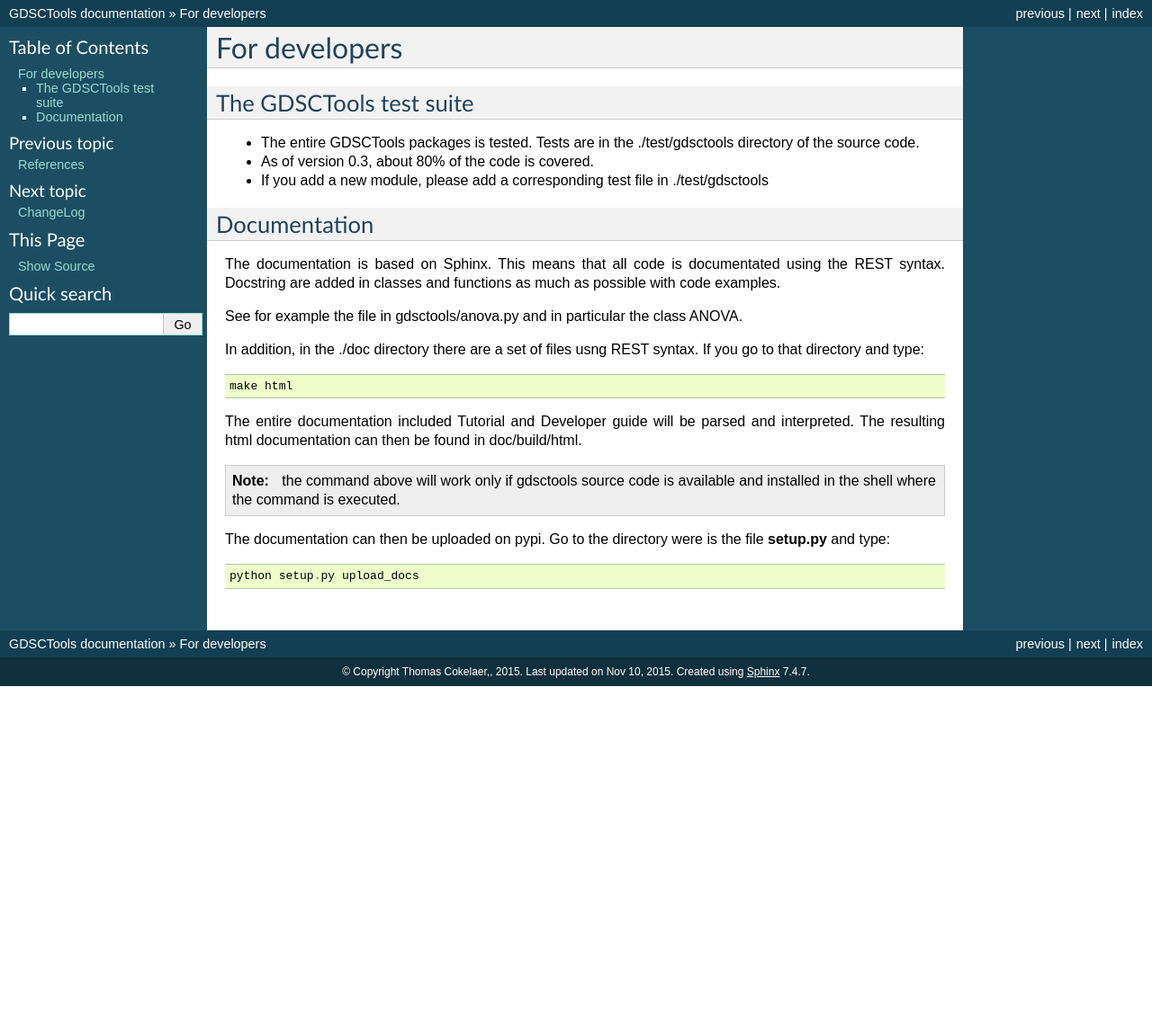
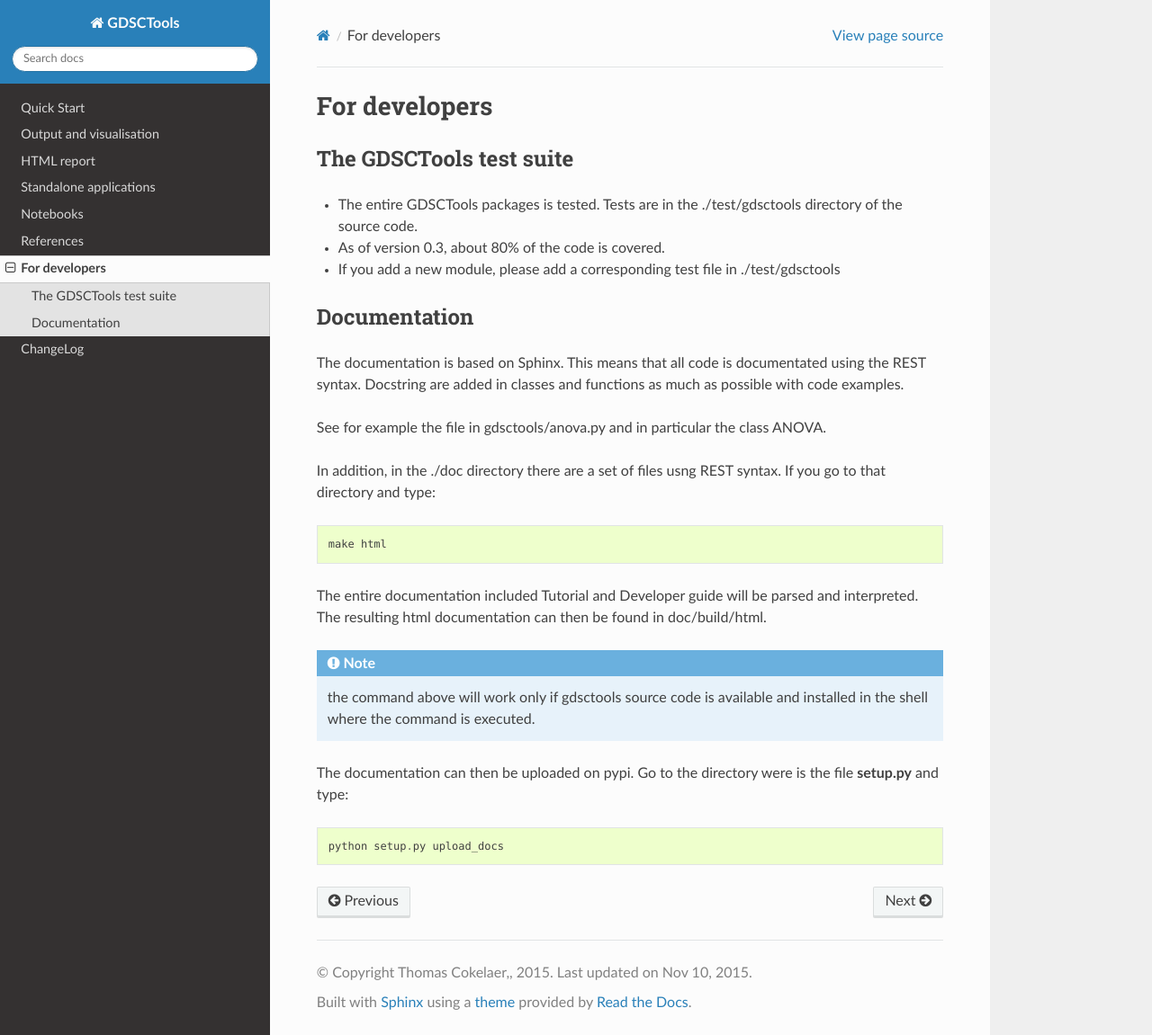
Before and after one commit to CancerRxGene/gdsctools, a Sphinx documentation site: the page built from doc/source/developers.rst, in a window 1280 px wide and 1151 px high. Shown: the whole window at 90% size. Built offline with Sphinx 7.4.7 and the Read the Docs theme 2.0.0, drawn with Linux system fonts in a browser that asks for light colours; formulas are drawn with MathJax 3.

Commit message:
change theme

```diff
--- a/doc/source/conf.py
+++ b/doc/source/conf.py
@@ -157,7 +157,19 @@
 
 # The theme to use for HTML and HTML Help pages.  Major themes that come with
 # Sphinx are currently 'default' and 'sphinxdoc'.
-html_theme = 'default'
+# html_theme = 'default'
+# on_rtd is whether we are on readthedocs.org
+import os
+on_rtd = os.environ.get('READTHEDOCS', None) == 'True'
+
+if not on_rtd:  # only import and set the theme if we're building docs locally
+    import sphinx_rtd_theme
+    html_theme = 'sphinx_rtd_theme'
+    html_theme_path = [sphinx_rtd_theme.get_html_theme_path()]
+
+# otherwise, readthedocs.org uses their theme by default, so no
+# need to specify it
+
 
 # Theme options are theme-specific and customize the look and feel of a theme
 # further.  For a list of options available for each theme, see the
```
